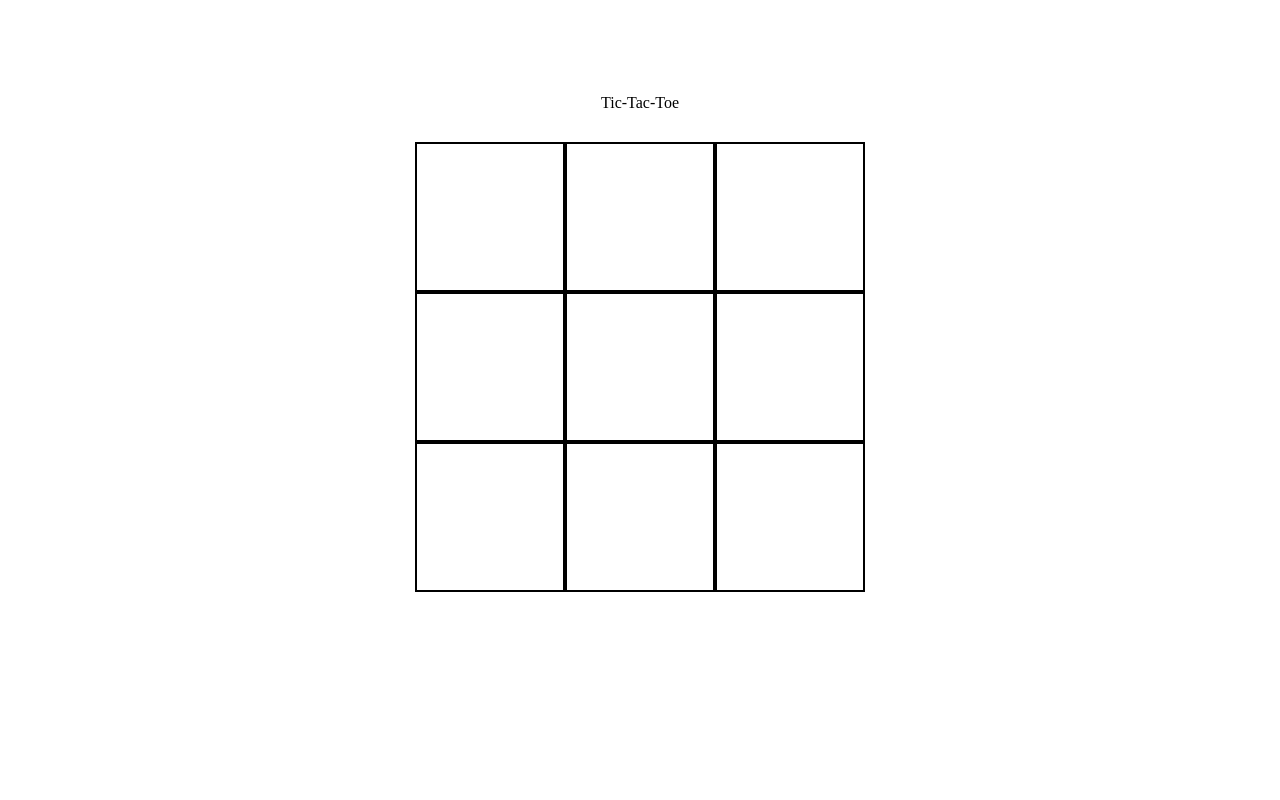
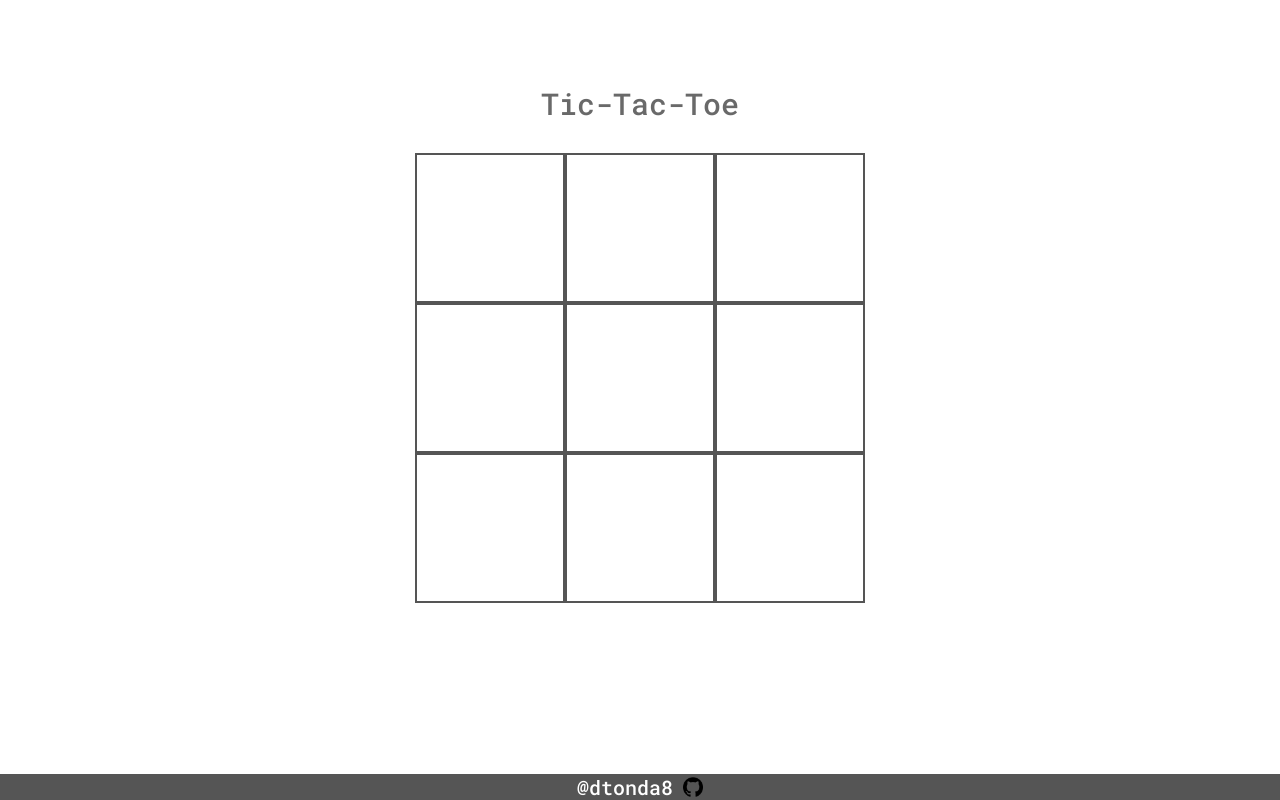
Before and after one commit to dtonda8/tic-tac-toe, a plain HTML site: page index.html in a window 1280 px wide. Drawn offline with Linux system fonts and the light colour scheme.

Commit message:
Added minimalist UI/styling

```diff
--- a/index.html
+++ b/index.html
@@ -5,6 +5,9 @@
     <meta http-equiv="X-UA-Compatible" content="IE=edge">
     <meta name="viewport" content="width=device-width, initial-scale=1.0">
     <link rel="stylesheet" href="style.css">
+    <link rel="preconnect" href="https://fonts.googleapis.com">
+    <link rel="preconnect" href="https://fonts.gstatic.com" crossorigin>
+    <link href="https://fonts.googleapis.com/css2?family=Roboto+Mono:wght@500&display=swap" rel="stylesheet">
     <script src="script.js" defer></script>
     <title>Tic Tac Toe</title>
 </head>
@@ -13,5 +16,8 @@
     <div id="main-container"></div>
     <div id="results"></div>
     <button id="play-again-btn">Play Again?</button>
+    <div id="footer"> @dtonda8
+        <a href="https://github.com/dtonda8/calculator"><img src = 'github-image.png' alt="GitHub Link"></a>
+    </div>
 </body>
 </html>
--- a/style.css
+++ b/style.css
@@ -1,3 +1,9 @@
+* {
+    font-family: 'Roboto Mono', monospace;
+    color: #696969;
+    font-size: 20px;
+}
+
 body {
     display: flex;
     flex-direction: column;
@@ -8,7 +14,8 @@ body {
 
 #header {
     text-align: center;
-    padding: 30px
+    padding: 30px;
+    font-size: 30px;
 }
 
 #main-container {
@@ -19,10 +26,11 @@ body {
 }
 
 .box {
-    border: 2px solid black;
+    border: 2px solid #555555;
     display: flex;
     justify-content: center;
     align-items: center;
+    font-size: 40px;
 }
 
 div#results{
@@ -34,3 +42,22 @@ div#results{
     display: none;
     width: 450px;
 }
+
+#footer img {
+    width: 20px;
+    height: auto;
+    display: flex;
+}
+
+#footer {
+    position: fixed;
+    left: 0;
+    bottom: 0;
+    width: 100%;
+    background-color: #555555;
+    color: white;
+    display: flex;
+    justify-content: center;
+    align-items: center;
+    gap: 10px;
+}
```
Also changed, not shown: github-image.png (added), 1 other file.
